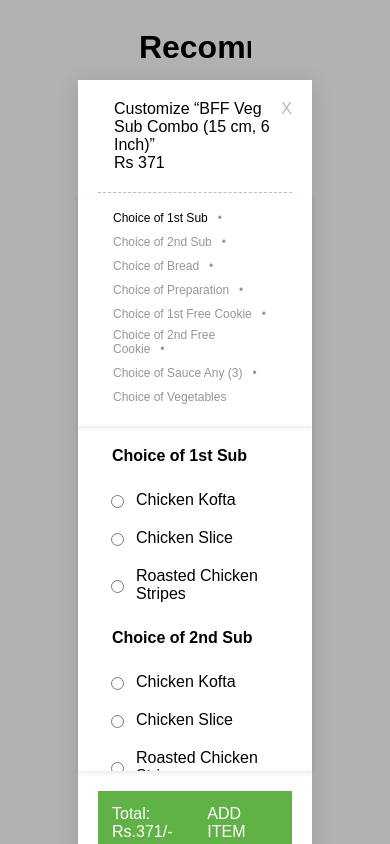
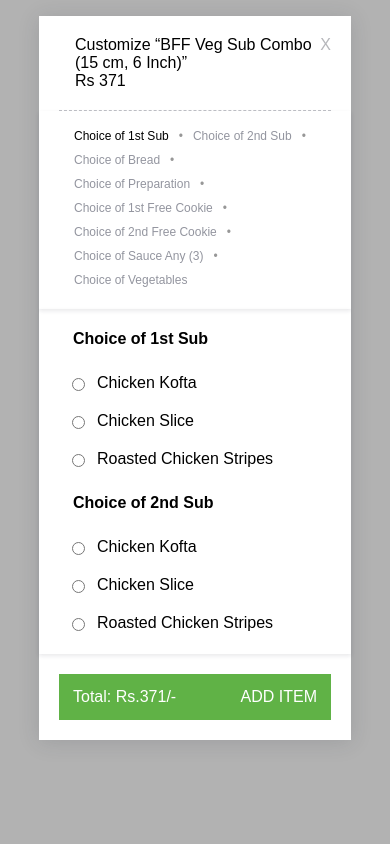
Before and after one commit to alcatraz69/swiggyui, a React (Create React App) app: page / in a window 390 px wide. Both pictures are taken after a click on the element "ADD". Built offline with nearby package versions, Linux system fonts and the light colour scheme.

Commit message:
style - added media queries

```diff
--- a/src/Components/Itemcard/Itemcard.css
+++ b/src/Components/Itemcard/Itemcard.css
@@ -26,3 +26,14 @@
   font-size: 14px;
   cursor: pointer;
 }
+
+@media screen and (max-width: 950px) {
+  .itemCardContainer {
+    width: 60%;
+  }
+}
+@media screen and (max-width: 768px) {
+  .itemCardContainer {
+    width: 80%;
+  }
+}
--- a/src/Components/popup/popup.css
+++ b/src/Components/popup/popup.css
@@ -12,7 +12,7 @@
 .popupModal {
   position: relative;
   top: -20px;
-  width: 60%;
+  width: 40%;
   background-color: rgb(255, 255, 255);
   margin: auto;
   animation: animatetop 0.3s forwards;
@@ -44,3 +44,20 @@
     opacity: 1;
   }
 }
+
+@media screen and (max-width: 950px) {
+  .modalContainer {
+    padding-top: 66px;
+  }
+  .popupModal {
+    width: 60%;
+  }
+}
+@media screen and (max-width: 768px) {
+  .modalContainer {
+    padding-top: 36px;
+  }
+  .popupModal {
+    width: 80%;
+  }
+}
```
